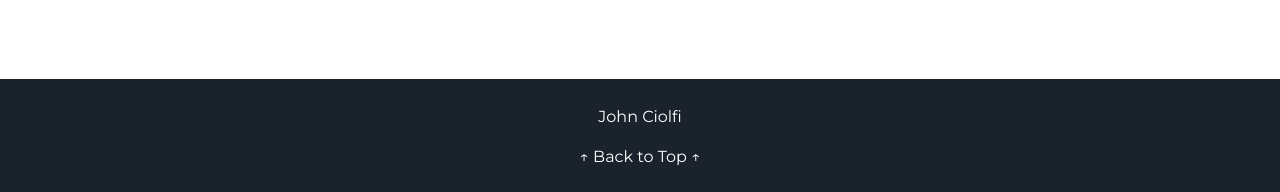
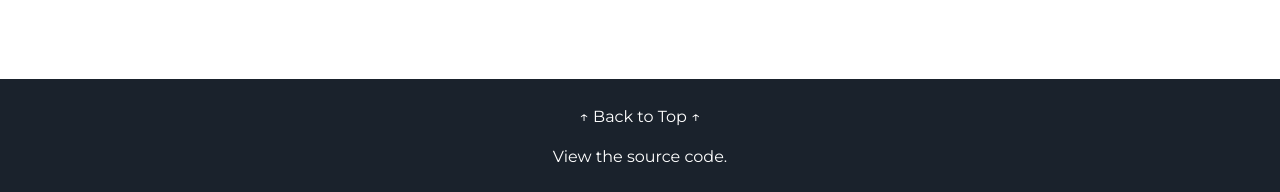
Before and after one commit to jciolfi/jciolfi.github.io, a Jekyll site: the page built from index.html, in a window 1280 px wide and 900 px high, scrolled down 6721 px. Shown: the part 705-897 px from the top of the window. Built offline with Jekyll 4.4.1, drawn with Linux system fonts in a browser that asks for light colours.

Commit message:
add footer link to source code

```diff
--- a/_config.yml
+++ b/_config.yml
@@ -8,6 +8,7 @@ description: About John Ciolfi
 username: John Ciolfi
 user_title: Software Engineer
 email: ciolfi.j [at] northeastern.edu
+source_code: https://github.com/jciolfi/jciolfi.github.io
 
 # Google-analytics
 google-analytics:
--- a/_includes/footer.html
+++ b/_includes/footer.html
@@ -1,6 +1,6 @@
 <footer class="footer">
-    <p>{{site.username}}</p>
     <p><a class="link" href="#header" data-scroll>↑ Back to Top ↑</a></p>
+    <p>View the <a class="link" target="_blank" href={{site.source_code}}>source code</a>.</p>
 </footer>
 <script src="//cdn.jsdelivr.net/particles.js/2.0.0/particles.min.js"></script>
 <script src="{{ "/assets/js/sweet-scroll.min.js" | prepend: site.baseurl }}"></script>
```
